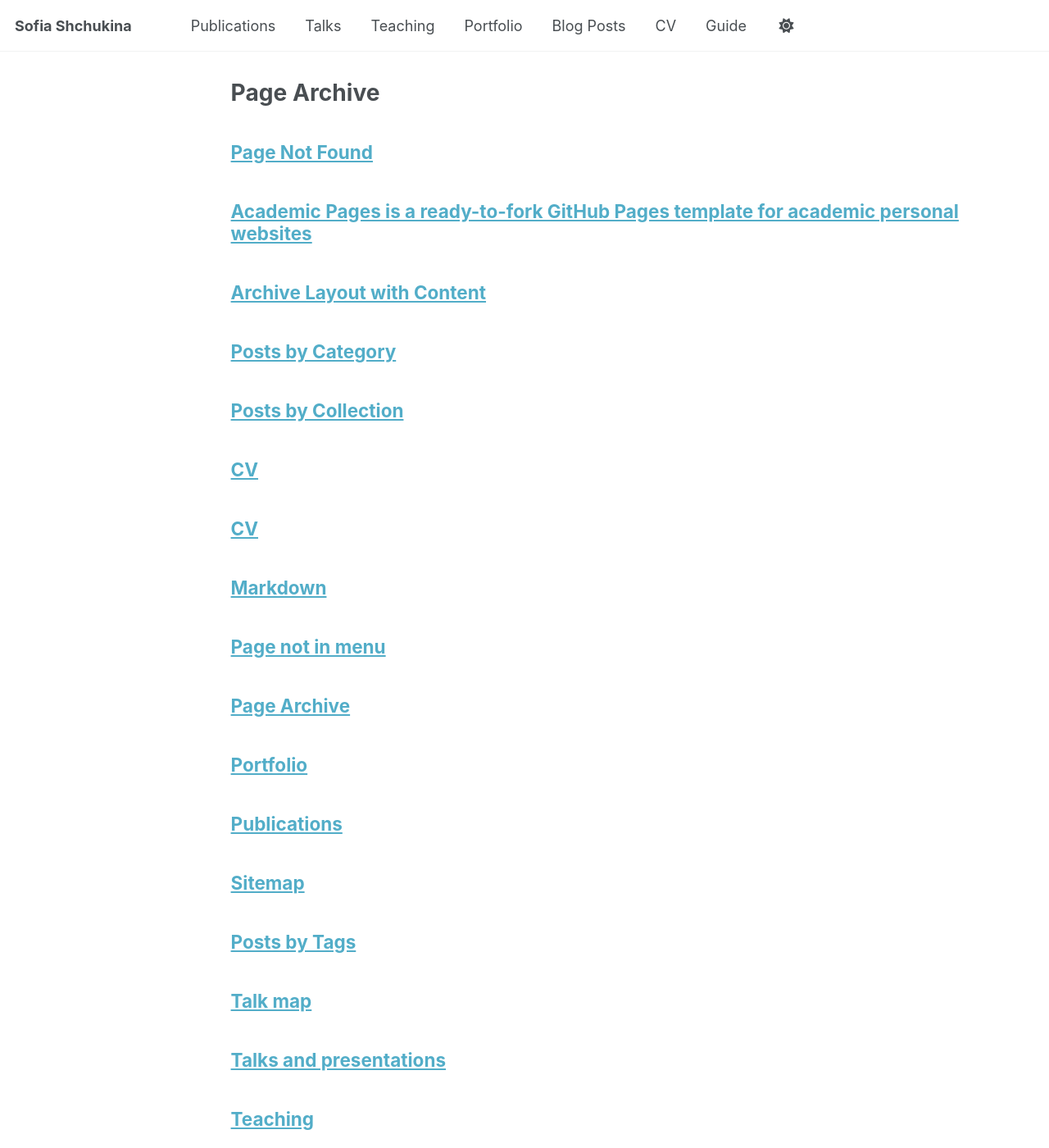
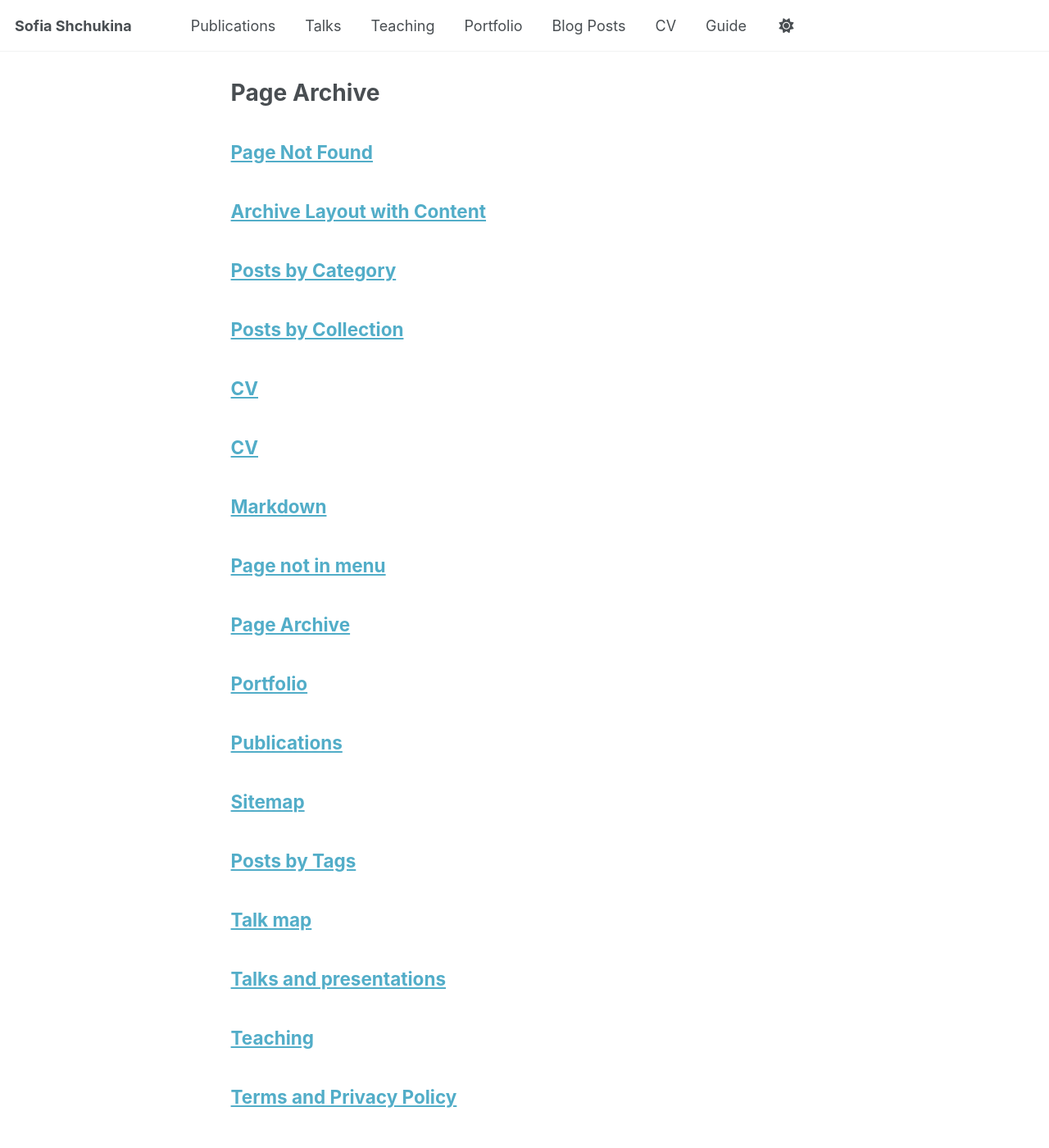
Before and after one commit to sofiashch/sofiashch.github.io, a Jekyll site: the page built from _pages/page-archive.html, in a window 1280 px wide and 1400 px high. Shown: the whole window at 82% size. Built offline with Jekyll 4.4.1, drawn with Linux system fonts in a browser that asks for light colours; a script that is not in the unit is left out; some of the changed lines change nothing that is shown.

Commit message:
Update about.md

```diff
--- a/_pages/about.md
+++ b/_pages/about.md
@@ -1,18 +1,9 @@
----
-permalink: /
-title: "Academic Pages is a ready-to-fork GitHub Pages template for academic personal websites"
-author_profile: true
-redirect_from:
-  - /about/
-  - /about.html
----
+About Me
+======
+Welcome! I am a fifth-year Ph.D. candidate in the Department of Economics at the University of Chicago. I am an applied microeconomist specializing in Behavioral Economics and the Economics of Education. I am particularly interested in studying
 
-This is the front page of a website that is powered by the [Academic Pages template](https://github.com/academicpages/academicpages.github.io) and hosted on GitHub pages. [GitHub pages](https://pages.github.com) is a free service in which websites are built and hosted from code and data stored in a GitHub repository, automatically updating when a new commit is made to the repository. This template was forked from the [Minimal Mistakes Jekyll Theme](https://mmistakes.github.io/minimal-mistakes/) created by Michael Rose, and then extended to support the kinds of content that academics have: publications, talks, teaching, a portfolio, blog posts, and a dynamically-generated CV. Incidentally, these same features make it a great template for anyone that needs to show off a professional template!
+I am the Lead Researcher for the UChicago Dating with Data Study.
 
- You can fork [this template](https://github.com/academicpages/academicpages.github.io) right now, modify the configuration and Markdown files, add your own PDFs and other content, and have your own site for free, with no ads!
-
-A data-driven personal website
-======
 Like many other Jekyll-based GitHub Pages templates, Academic Pages makes you separate the website's content from its form. The content & metadata of your website are in structured Markdown files, while various other files constitute the theme, specifying how to transform that content & metadata into HTML pages. You keep these various Markdown (.md), YAML (.yml), HTML, and CSS files in a public GitHub repository. Each time you commit and push an update to the repository, the [GitHub pages](https://pages.github.com/) service creates static HTML pages based on these files, which are hosted on GitHub's servers free of charge.
 
 Many of the features of dynamic content management systems (like Wordpress) can be achieved in this fashion, using a fraction of the computational resources and with far less vulnerability to hacking and DDoSing. You can also modify the theme to your heart's content without touching the content of your site. If you get to a point where you've broken something in Jekyll/HTML/CSS beyond repair, your Markdown files describing your talks, publications, etc. are safe. You can rollback the changes or even delete the repository and start over - just be sure to save the Markdown files! You can also write scripts that process the structured data on the site, such as [this one](https://github.com/academicpages/academicpages.github.io/blob/master/talkmap.ipynb) that analyzes metadata in pages about talks to display [a map of every location you've given a talk](https://academicpages.github.io/talkmap.html).
```
